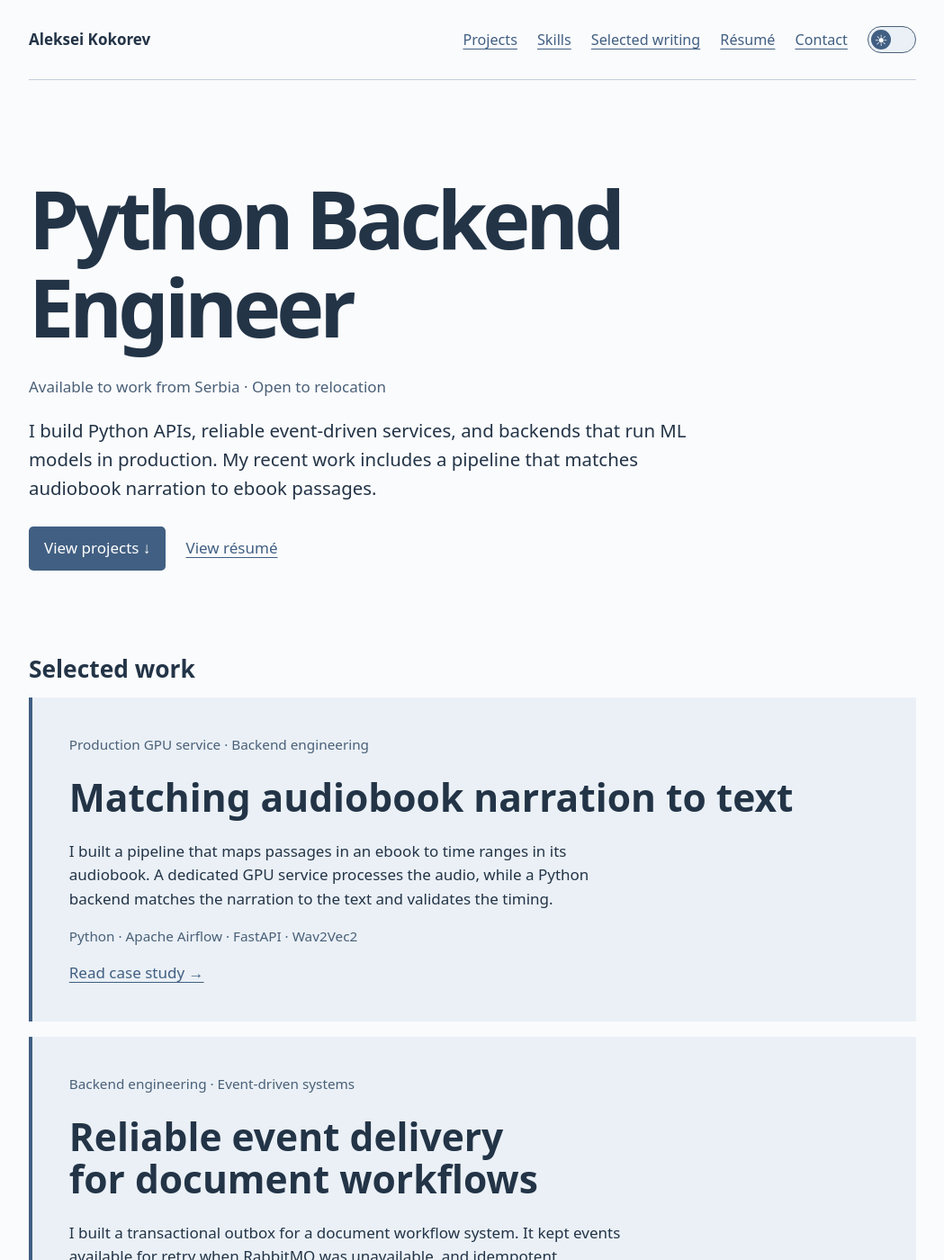
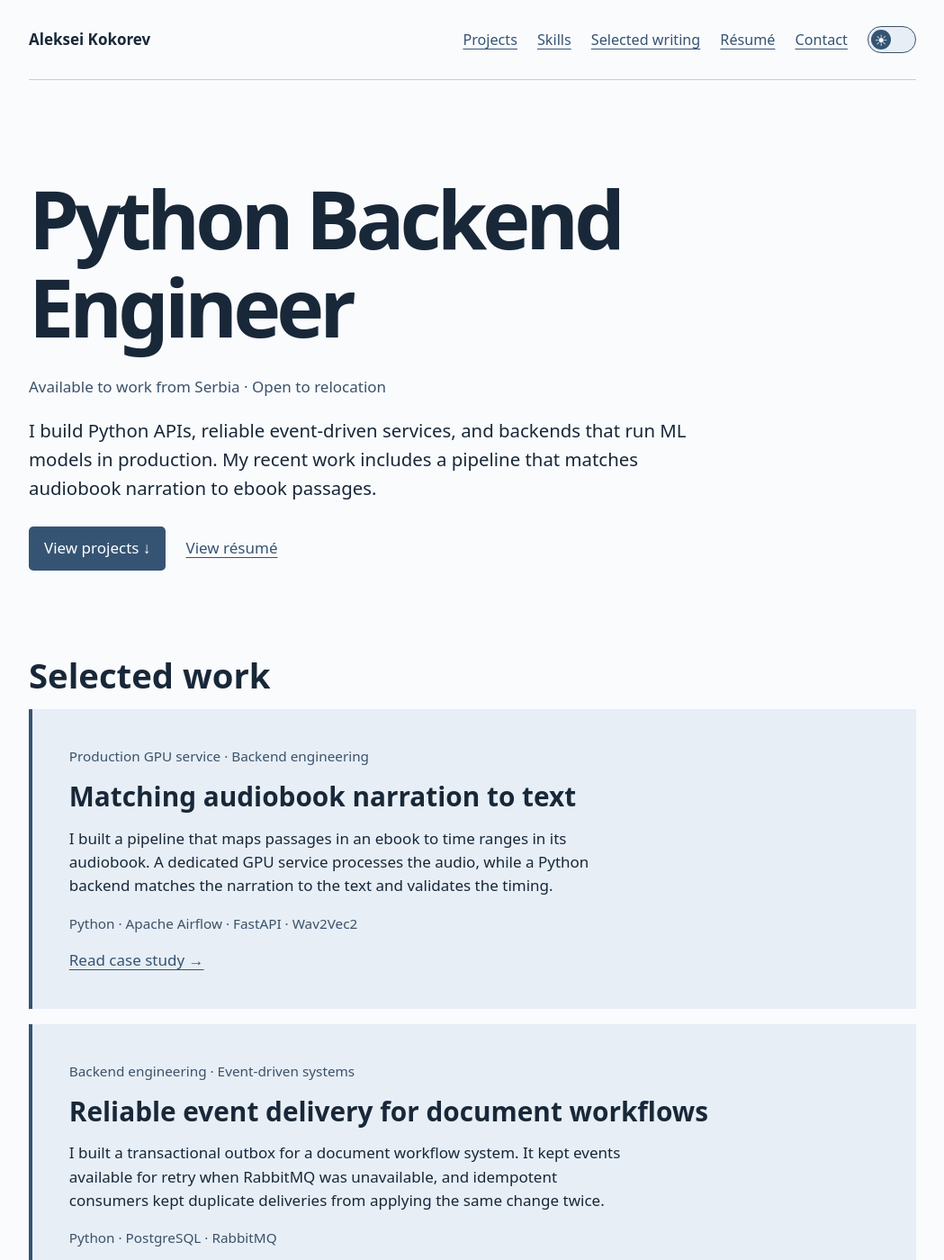
Before and after one commit to alex-coch/alex-coch.github.io, a Jekyll site: the page index.html, which Jekyll copies as it is, in a window 1280 px wide and 1400 px high. Shown: the whole window at 90% size, without its empty margins (115-1164 px from the left). Built offline with Jekyll 4.4.1, drawn with Linux system fonts in a browser that asks for light colours.

Commit message:
Improve portfolio reading contrast and heading hierarchy

```diff
--- a/assets/portfolio.css
+++ b/assets/portfolio.css
@@ -1,6 +1,6 @@
-:root {color-scheme:light;--ink:#233447;--accent:#415f82;--line:#c3cfdd;--page:#fafbfd;--backdrop:rgba(10,20,35,.28);--panel:#eaf0f6;--muted:#4a6078;--hover:#2e4868;--on-accent:white;--focus:#476e99;background:var(--page);color:var(--ink);font:17px/1.55 system-ui,sans-serif}
-:root[data-theme="dark"] {color-scheme:dark;--page:#182331;--backdrop:rgba(0,0,0,.62);--ink:#e7edf5;--accent:#a3bcd7;--line:#485e73;--panel:#223245;--muted:#b6c5d5;--hover:#c7d8ec;--on-accent:#182331;--focus:#adc9eb}
-@media(prefers-color-scheme:dark){:root:not([data-theme]) {color-scheme:dark;--page:#182331;--backdrop:rgba(0,0,0,.62);--ink:#e7edf5;--accent:#a3bcd7;--line:#485e73;--panel:#223245;--muted:#b6c5d5;--hover:#c7d8ec;--on-accent:#182331;--focus:#adc9eb}}
+:root {color-scheme:light;--ink:#182839;--accent:#355473;--line:#c3cfdd;--page:#fafbfd;--backdrop:rgba(10,20,35,.28);--panel:#e7eef6;--muted:#3c5269;--hover:#2e4868;--on-accent:white;--focus:#476e99;background:var(--page);color:var(--ink);font:17px/1.55 system-ui,sans-serif}
+:root[data-theme="dark"] {color-scheme:dark;--page:#131d2a;--backdrop:rgba(0,0,0,.62);--ink:#f2f5fa;--accent:#a3bcd7;--line:#485e73;--panel:#1c2a3b;--muted:#c2cfde;--hover:#c7d8ec;--on-accent:#131d2a;--focus:#adc9eb}
+@media(prefers-color-scheme:dark){:root:not([data-theme]) {color-scheme:dark;--page:#131d2a;--backdrop:rgba(0,0,0,.62);--ink:#f2f5fa;--accent:#a3bcd7;--line:#485e73;--panel:#1c2a3b;--muted:#c2cfde;--hover:#c7d8ec;--on-accent:#131d2a;--focus:#adc9eb}}
 * {box-sizing:border-box} body {margin:0} main {width:min(58rem,90%);margin:auto}
 a {color:var(--accent);text-underline-offset:.22em} a:hover {color:var(--hover)}
 a:focus-visible {outline:3px solid var(--focus);outline-offset:4px}
@@ -22,6 +22,9 @@ article {background:var(--panel);border-left:4px solid var(--accent);padding:cla
 .pipeline .edge {padding:.55rem 1rem;color:var(--muted);font-size:.9rem}
 footer {margin:3rem 0 2rem;border-top:1px solid var(--line);padding-top:1.3rem}
 @media(prefers-reduced-motion:no-preference){html{scroll-behavior:smooth}}
+/* Keep section headings above card titles in the homepage hierarchy. */
+:is(#work, #writing) > h2 {font-size:clamp(1.75rem, 3.5vw, 2.25rem)}
+:is(#work, #writing) article h3 {font-size:clamp(1.35rem, 2.6vw, 1.75rem)}
 :is(#work, #writing) article + article {margin-top:1rem}
 
 body > header {position:sticky;top:0;z-index:2;background:var(--page);width:min(58rem,90%);margin-inline:auto}
--- a/index.html
+++ b/index.html
@@ -1,7 +1,7 @@
 <!doctype html>
 <html lang="en"><head><meta charset="utf-8"><meta name="viewport" content="width=device-width, initial-scale=1"><title>Aleksei Kokorev · Python Backend Engineer</title><meta name="description" content="Python backend engineering portfolio. APIs, event-driven systems and production GPU inference."><link rel="icon" href="/assets/ak.svg?v=3" type="image/svg+xml">
 <script src="/assets/theme.js?v=2"></script>
-<link rel="stylesheet" href="/assets/portfolio.css?v=16"><script defer src="/assets/portfolio-nav.js?v=7"></script>
+<link rel="stylesheet" href="/assets/portfolio.css?v=17"><script defer src="/assets/portfolio-nav.js?v=7"></script>
 <script defer src="/assets/messenger-links.js"></script>
 <script defer src="/assets/contact-form.js"></script>
 <script async defer src="https://www.google.com/recaptcha/api.js"></script>
--- a/projects/article-comparison/index.html
+++ b/projects/article-comparison/index.html
@@ -6,7 +6,7 @@
   <title>What’s new in this article? · Aleksei Kokorev</title>
   <link rel="icon" href="/assets/ak.svg?v=3" type="image/svg+xml">
 <script src="/assets/theme.js?v=2"></script>
-<link rel="stylesheet" href="/assets/portfolio.css?v=13">
+<link rel="stylesheet" href="/assets/portfolio.css?v=17">
 <script defer src="/assets/portfolio-nav.js?v=7"></script>
 </head>
 <body>
--- a/projects/audiobook-alignment/index.html
+++ b/projects/audiobook-alignment/index.html
@@ -1,7 +1,7 @@
 <!doctype html>
 <html lang="en"><head><meta charset="utf-8"><meta name="viewport" content="width=device-width, initial-scale=1"><title>Matching audiobook narration to text · Aleksei Kokorev</title><link rel="icon" href="/assets/ak.svg?v=3" type="image/svg+xml">
 <script src="/assets/theme.js?v=2"></script>
-<link rel="stylesheet" href="/assets/portfolio.css?v=13"><script defer src="/assets/portfolio-nav.js?v=7"></script>
+<link rel="stylesheet" href="/assets/portfolio.css?v=17"><script defer src="/assets/portfolio-nav.js?v=7"></script>
 </head>
 <body><header>
   <a class="name" href="/">Aleksei Kokorev</a>
--- a/projects/transactional-outbox/index.html
+++ b/projects/transactional-outbox/index.html
@@ -6,7 +6,7 @@
   <title>Reliable event delivery for document workflows · Aleksei Kokorev</title>
   <link rel="icon" href="/assets/ak.svg?v=3" type="image/svg+xml">
 <script src="/assets/theme.js?v=2"></script>
-<link rel="stylesheet" href="/assets/portfolio.css?v=13">
+<link rel="stylesheet" href="/assets/portfolio.css?v=17">
 <script defer src="/assets/portfolio-nav.js?v=7"></script>
 </head>
 <body>
--- a/resume/index.html
+++ b/resume/index.html
@@ -6,7 +6,7 @@
   <title>Résumé · Aleksei Kokorev</title>
   <link rel="icon" href="/assets/ak.svg?v=3" type="image/svg+xml">
 <script src="/assets/theme.js?v=2"></script>
-<link rel="stylesheet" href="/assets/portfolio.css?v=16">
+<link rel="stylesheet" href="/assets/portfolio.css?v=17">
 <script defer src="/assets/portfolio-nav.js?v=7"></script>
 <script defer src="/assets/messenger-links.js"></script>
 </head>
```
